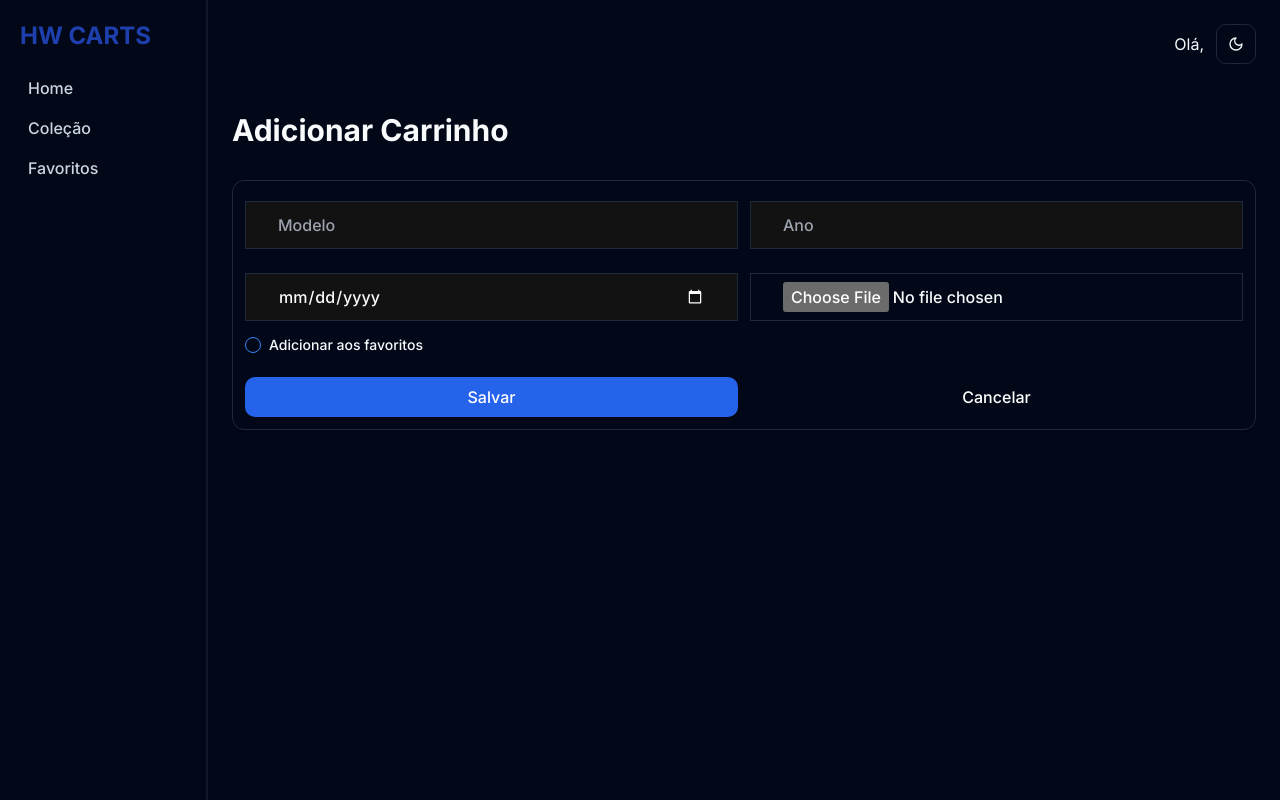
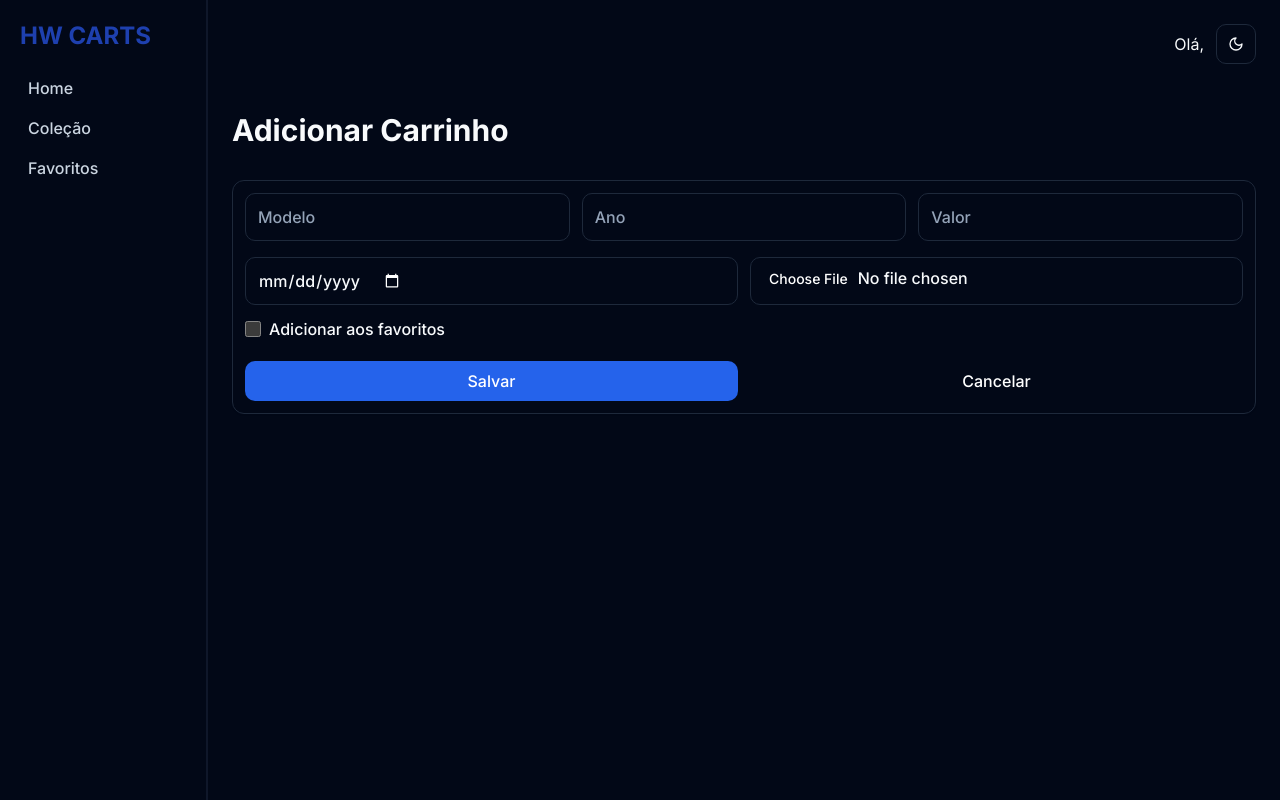
Before and after one commit to andreyaraujo-dev/hw-carts, a Next.js app: page /collection/add in a window 1280 px wide. Built offline with nearby package versions, Linux system fonts and the light colour scheme; no server answers.

Commit message:
feat: cadastro de carrinhos com comunicacao com backend

```diff
--- /dev/null
+++ b/src/@types/addCartInput.ts
@@ -0,0 +1,9 @@
+export type AddCartInput = {
+  userEmail: string
+  model: string
+  value?: number
+  year?: number
+  purchaseDate?: Date
+  imageUrl?: string
+  isFavorite?: boolean
+}
--- a/src/app/(dasboard)/collection/add/page.tsx
+++ b/src/app/(dasboard)/collection/add/page.tsx
@@ -3,13 +3,15 @@
 import { Container } from '@/components/Container'
 import { Button } from '@/components/ui/button'
 import { Card, CardContent, CardFooter } from '@/components/ui/card'
-import { Checkbox } from '@/components/ui/checkbox'
 import { Input } from '@/components/ui/input'
 import { useRouter } from 'next/navigation'
-import { useForm } from 'react-hook-form'
+import { SubmitHandler, useForm } from 'react-hook-form'
 import { CartDataForm, cartDataFormSchema } from '../schemas/addCart'
 import { zodResolver } from '@hookform/resolvers/zod'
 import { useSession } from 'next-auth/react'
+import { useAddCart } from '@/services/react-query/hooks/useCarts'
+import { AddCartInput } from '@/@types/addCartInput'
+import { Spinner } from '@/components/Loading/Spinner'
 
 export default function AddCart() {
   const router = useRouter()
@@ -21,9 +23,15 @@ export default function AddCart() {
     resolver: zodResolver(cartDataFormSchema)
   })
   const { data: session } = useSession()
+  const { mutateAsync: addCart, isLoading, error } = useAddCart()
 
-  function handleRegisterCart(data) {
-    console.log({ userEmail: session?.user?.email, ...data })
+  const handleRegisterCart: SubmitHandler<CartDataForm> = async (data) => {
+    const cart: AddCartInput = {
+      userEmail: String(session?.user?.email),
+      ...data
+    }
+    await addCart(cart)
+    if (!error) router.push('/collection')
   }
 
   return (
@@ -40,38 +48,68 @@ export default function AddCart() {
               <Input
                 type="text"
                 placeholder="Modelo"
-                errorMessage={errors.model && errors.model.message}
+                errorMessage={errors.model?.message}
+                variant={errors.model ? 'error' : 'default'}
                 {...register('model')}
               />
               <Input
                 type="tel"
                 placeholder="Ano"
-                errorMessage={errors.year && errors.year.message}
-                {...register('year')}
+                errorMessage={errors.year?.message}
+                variant={errors.year ? 'error' : 'default'}
+                {...register('year', {
+                  setValueAs: (v) => {
+                    if (!v) return undefined
+                    return Number(v)
+                  }
+                })}
+              />
+
+              <Input
+                type="tel"
+                placeholder="Valor"
+                errorMessage={errors.value?.message}
+                variant={errors.value ? 'error' : 'default'}
+                {...register('value', {
+                  setValueAs: (v) => {
+                    if (!v) return undefined
+                    return Number(v)
+                  }
+                })}
               />
             </div>
             <div className="w-full flex space-x-0 md:space-x-3 flex-col md:flex-row space-y-3 md:space-y-0">
               <Input
                 type="date"
                 placeholder="Data da compra"
-                errorMessage={
-                  errors.purchaseDate && errors.purchaseDate.message
-                }
-                {...register('purchaseDate')}
+                errorMessage={errors.purchaseDate?.message}
+                variant={errors.purchaseDate ? 'error' : 'default'}
+                {...register('purchaseDate', {
+                  setValueAs: (v) => {
+                    if (!v) return undefined
+                    return new Date(v)
+                  }
+                })}
               />
-              <Input
-                type="file"
-                placeholder="Imagem"
-                errorMessage={errors.image && errors.image.message}
-                {...register('image')}
-              />
+
+              <Input type="file" placeholder="Imagem" />
             </div>
             <div className="w-full flex space-x-3 flex-col md:flex-row space-y-3 md:space-y-0">
               <div className="flex items-center space-x-2">
-                <Checkbox id="isFavorite" {...register('isFavorite')} />
+                <input
+                  type="checkbox"
+                  id="isFavorite"
+                  {...register('isFavorite', {
+                    setValueAs: (v) => {
+                      if (!v) return false
+                      return true
+                    }
+                  })}
+                  className="rounded-md h-4 w-4 hover:cursor-pointer"
+                />
                 <label
                   htmlFor="isFavorite"
-                  className="text-sm font-medium leading-none peer-disabled:cursor-not-allowed peer-disabled:opacity-70"
+                  className="text-base font-medium leading-none peer-disabled:cursor-not-allowed peer-disabled:opacity-70 hover:cursor-pointer"
                 >
                   Adicionar aos favoritos
                 </label>
@@ -83,7 +121,10 @@ export default function AddCart() {
           <Button
             className="bg-blue-600 text-white font-medium text-base w-full"
             form="form-register-cart"
+            type="submit"
+            disabled={isLoading}
           >
+            {isLoading && <Spinner className="h-5 w-5 border-2 mr-2" />}
             Salvar
           </Button>
           <Button
--- a/src/app/(dasboard)/collection/page.tsx
+++ b/src/app/(dasboard)/collection/page.tsx
@@ -6,9 +6,13 @@ import { useCarts } from '@/services/react-query/hooks/useCarts'
 import { CartCard } from '../home/components/CartCard'
 import { Button } from '@/components/ui/button'
 import Link from 'next/link'
+import { useSession } from 'next-auth/react'
 
 export default function Collection() {
-  const { data, isLoading } = useCarts()
+  const { data: session } = useSession()
+  const { data, isLoading } = useCarts(
+    session?.user?.email as string | undefined
+  )
   const imageURL =
     'https://i.pinimg.com/originals/ac/34/84/ac348422c1fd4d46f9a652f32839f8d6.jpg'
 
--- a/src/app/(dasboard)/collection/schemas/addCart.ts
+++ b/src/app/(dasboard)/collection/schemas/addCart.ts
@@ -2,13 +2,15 @@ import { z } from 'zod'
 
 export const cartDataFormSchema = z
   .object({
-    model: z.string({ required_error: 'Modelo é obrigatório' }),
-    year: z.string().optional(),
-    purchaseDate: z.string().optional(),
-    image: z.string().optional(),
-    isFavorite: z.boolean().optional()
+    model: z
+      .string({ required_error: 'Modelo é obrigatório' })
+      .min(1, { message: 'O modelo é obrigatório' }),
+    value: z.number().optional(),
+    year: z.number().optional(),
+    purchaseDate: z.coerce.date().optional(),
+    imageUrl: z.string().optional(),
+    isFavorite: z.boolean().optional().default(false)
   })
-  .partial({ year: true, purchaseDate: true, image: true, isFavorite: true })
   .required({ model: true })
 
 export type CartDataForm = z.infer<typeof cartDataFormSchema>
--- a/src/app/(dasboard)/home/page.tsx
+++ b/src/app/(dasboard)/home/page.tsx
@@ -55,7 +55,7 @@ export default function Home() {
         <div className="flex items-center w-full flex-wrap">
           {isLoading ? (
             <Skeleton className="w-96 m-2" />
-          ) : favorites && favorites?.length > 0 ? (
+          ) : data && data?.length > 0 ? (
             data?.map((cart) => (
               <CartCard
                 key={cart._id}
--- /dev/null
+++ b/src/components/Loading/Spinner/index.tsx
@@ -0,0 +1,18 @@
+import { cn } from '@/lib/utils'
+import { VariantProps, cva } from 'class-variance-authority'
+
+const spinnerVariants = cva(
+  'animate-spin animate-infinite animate-ease-in-out h-6 w-6 rounded-full border-4 border-l-gray-200 border-r-gray-200 border-b-gray-200 border-t-gray-400'
+)
+
+interface SpinnerProps {
+  className?: VariantProps<typeof spinnerVariants>
+}
+
+export function Spinner({ className }: SpinnerProps) {
+  return (
+    <div className="flex justify-center items-center">
+      <div className={cn(spinnerVariants({ className }))} />
+    </div>
+  )
+}
--- a/src/components/ui/input.tsx
+++ b/src/components/ui/input.tsx
@@ -2,18 +2,19 @@ import * as React from 'react'
 
 import { cn } from '@/lib/utils'
 import { cva, type VariantProps } from 'class-variance-authority'
+import { Slot } from '@radix-ui/react-slot'
 
-const inputVariants = cva(
-  'p-2 text-base font-medium ring-offset-background transition-colors focus-visible:outline-none focus-visible:ring-2 focus-visible:ring-ring focus-visible:ring-offset-2 disabled:pointer-events-none',
-  {
+const inputVariants = cva('p-2 text-base font-medium transition-colors', {
   variants: {
     variant: {
-        default: 'border border-input',
+      default:
+        'flex h-10 w-full rounded-md border border-input bg-background px-3 py-2 text-base ring-offset-background file:border-0 file:bg-transparent file:text-sm file:font-medium placeholder:text-muted-foreground focus-visible:outline-none focus-visible:ring-2 focus-visible:ring-ring focus-visible:ring-offset-2 disabled:cursor-not-allowed disabled:opacity-50',
       outline: 'border border-input',
-        error: 'border border-red-error bg-background focus:border-red-600'
+      error:
+        'flex h-10 w-full rounded-md border border-input bg-background px-3 py-2 text-base ring-offset-background file:border-0 file:bg-transparent file:text-sm file:font-medium placeholder:text-muted-foreground focus-visible:outline-none focus-visible:ring-2 focus-visible:ring-ring focus-visible:ring-offset-2 disabled:cursor-not-allowed disabled:opacity-50 border border-red-600 bg-background focus:border-red-600'
     },
     size: {
-        default: 'w-full h-12 px-8 mt-2',
+      default: 'w-full h-12 px-3',
       sm: 'h-9 px-3',
       lg: 'h-11 px-8',
       icon: 'h-10 w-10'
@@ -23,8 +24,7 @@ const inputVariants = cva(
     variant: 'default',
     size: 'default'
   }
-  }
-)
+})
 
 type InputPropsWithoutSize = Omit<
   React.InputHTMLAttributes<HTMLInputElement>,
@@ -35,10 +35,12 @@ export interface InputProps
   extends InputPropsWithoutSize,
     VariantProps<typeof inputVariants> {
   errorMessage?: string
+  // asChild?: boolean
 }
 
 const Input = React.forwardRef<HTMLInputElement, InputProps>(
   ({ className, variant, size, type, errorMessage, ...props }, ref) => {
+    // const Comp = asChild ? Slot : 'input'
     return (
       <div className="mb-4 w-full">
         <input
@@ -48,7 +50,7 @@ const Input = React.forwardRef<HTMLInputElement, InputProps>(
           {...props}
         />
         {errorMessage && (
-          <p className="block font-bold text-base p-2 text-red-error">
+          <p className="block font-bold text-base p-2 text-red-600">
             {errorMessage}
           </p>
         )}
--- a/src/services/react-query/hooks/useCarts.ts
+++ b/src/services/react-query/hooks/useCarts.ts
@@ -1,19 +1,29 @@
+import { AddCartInput } from '@/@types/addCartInput'
 import { Cart } from '@/@types/carts'
 import { createAxiosInstance } from '@/services/axios'
-import { UseQueryResult, useQuery } from 'react-query'
+import {
+  UseQueryResult,
+  useMutation,
+  useQuery,
+  useQueryClient
+} from 'react-query'
 
 const apiUrl = process.env.NEXT_PUBLIC_API_URL
 const api = createAxiosInstance(apiUrl as string)
 
 async function getCarts(userEmail?: string): Promise<Cart[]> {
   const { data } = await api.get<Cart[]>(`/cart?userEmail=${userEmail}`)
-  console.log('🚀 ~ getCarts ~ data:', data)
   return data
 }
 
 export async function getFavoriteCarts(userEmail?: string): Promise<Cart[]> {
   const { data } = await api.get<Cart[]>(`/cart?userEmail=${userEmail}`)
   return data.filter((cart) => cart.isFavorite)
+}
+
+export async function addCart(data: AddCartInput): Promise<Cart> {
+  const { data: responseData } = await api.post<Cart>('/cart', data)
+  return responseData
 }
 
 export function useCarts(userEmail?: string): UseQueryResult<Cart[], unknown> {
@@ -35,3 +45,12 @@ export function useFavoritesCarts(
     }
   )
 }
+
+export function useAddCart() {
+  const client = useQueryClient()
+  return useMutation(addCart, {
+    onSuccess: () => {
+      client.invalidateQueries(['carts', 'favoritesCarts'])
+    }
+  })
+}
```
Also changed, not shown: src/components/ui/checkbox.tsx (+7 -7 lines). Lines whose indentation alone changed are shown as unchanged.
